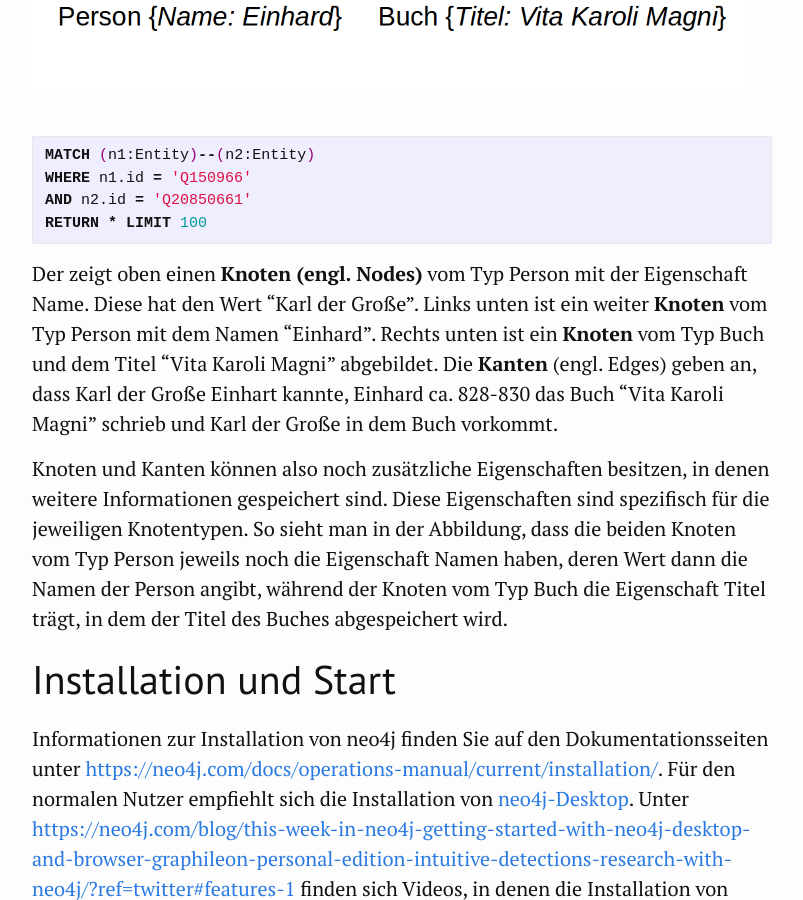
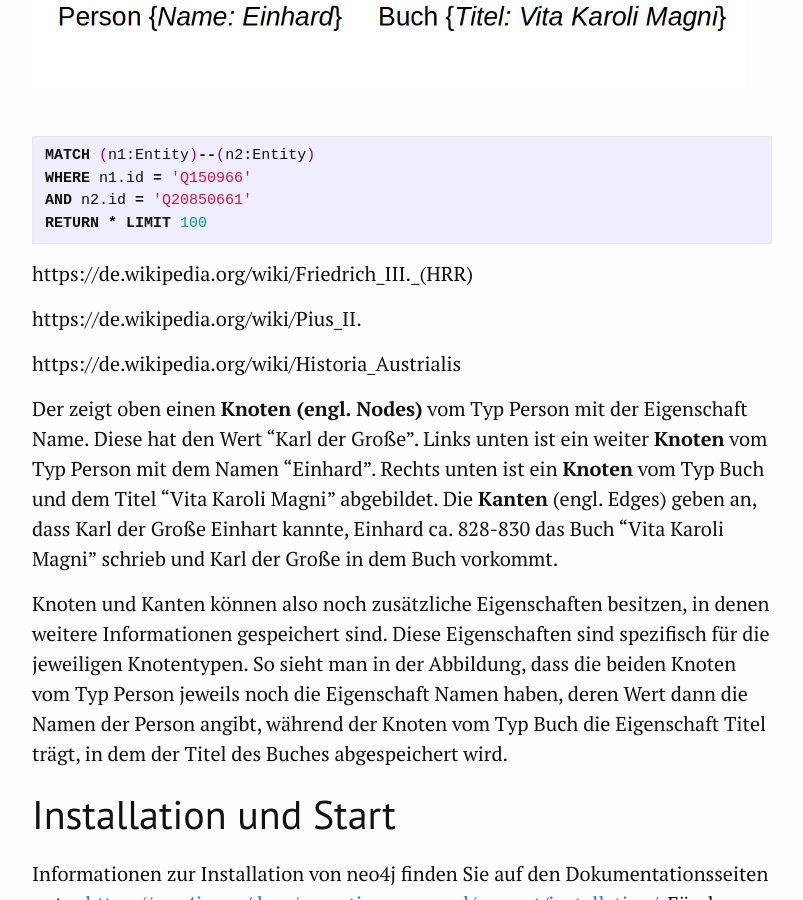
Before and after one commit to kuczera/GraphReader, a Jekyll site: the page built from docs/10_Was ist eine Graphdatenbank.md, in a window 1280 px wide and 900 px high, scrolled down 895 px. Shown: the whole window, without its empty margins (238-1041 px from the left). Built offline with Jekyll 4.4.1, drawn with Linux system fonts in a browser that asks for light colours; part of the change alters nothing that is shown.

Commit message:
Update 10_Was ist eine Graphdatenbank.md

```diff
--- a/docs/10_Was ist eine Graphdatenbank.md
+++ b/docs/10_Was ist eine Graphdatenbank.md
@@ -24,6 +24,13 @@ AND n2.id = 'Q20850661'
 RETURN * LIMIT 100
 ~~~
 
+
+https://de.wikipedia.org/wiki/Friedrich_III._(HRR)
+
+https://de.wikipedia.org/wiki/Pius_II.
+
+https://de.wikipedia.org/wiki/Historia_Austrialis
+
 Der  zeigt oben einen <b>Knoten (engl. Nodes)</b>	vom Typ Person mit der Eigenschaft Name. Diese hat den Wert "Karl der Große". Links unten ist ein weiter <b>Knoten</b> vom Typ Person mit dem Namen "Einhard". Rechts unten ist ein <b>Knoten</b> vom Typ Buch und dem Titel "Vita Karoli Magni" abgebildet. Die <b>Kanten</b> (engl. Edges) geben an, dass Karl der Große Einhart kannte, Einhard ca. 828-830 das Buch "Vita Karoli Magni" schrieb und Karl der Große in dem Buch vorkommt.
 
 Knoten und Kanten können also noch zusätzliche Eigenschaften besitzen, in denen weitere Informationen gespeichert sind. Diese Eigenschaften sind spezifisch für die jeweiligen Knotentypen. So sieht man in der Abbildung, dass die beiden Knoten vom Typ Person jeweils noch die Eigenschaft Namen haben, deren Wert dann die Namen der Person angibt, während der Knoten vom Typ Buch die Eigenschaft Titel trägt, in dem der Titel des Buches abgespeichert wird.
```
